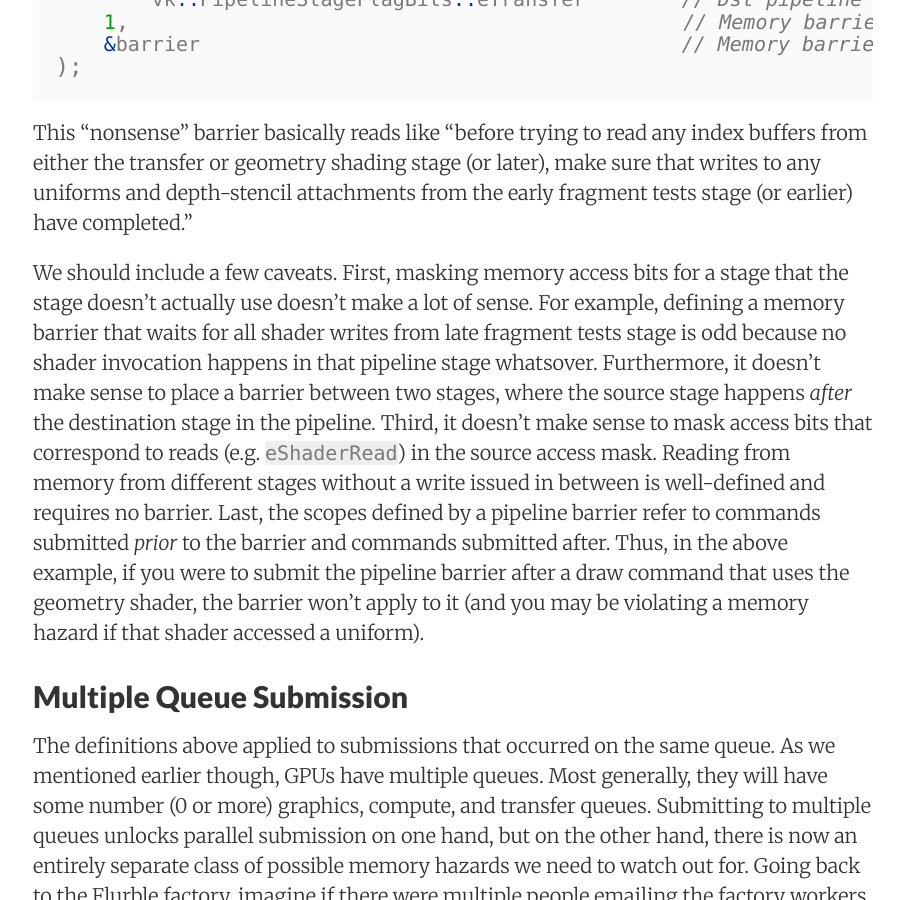
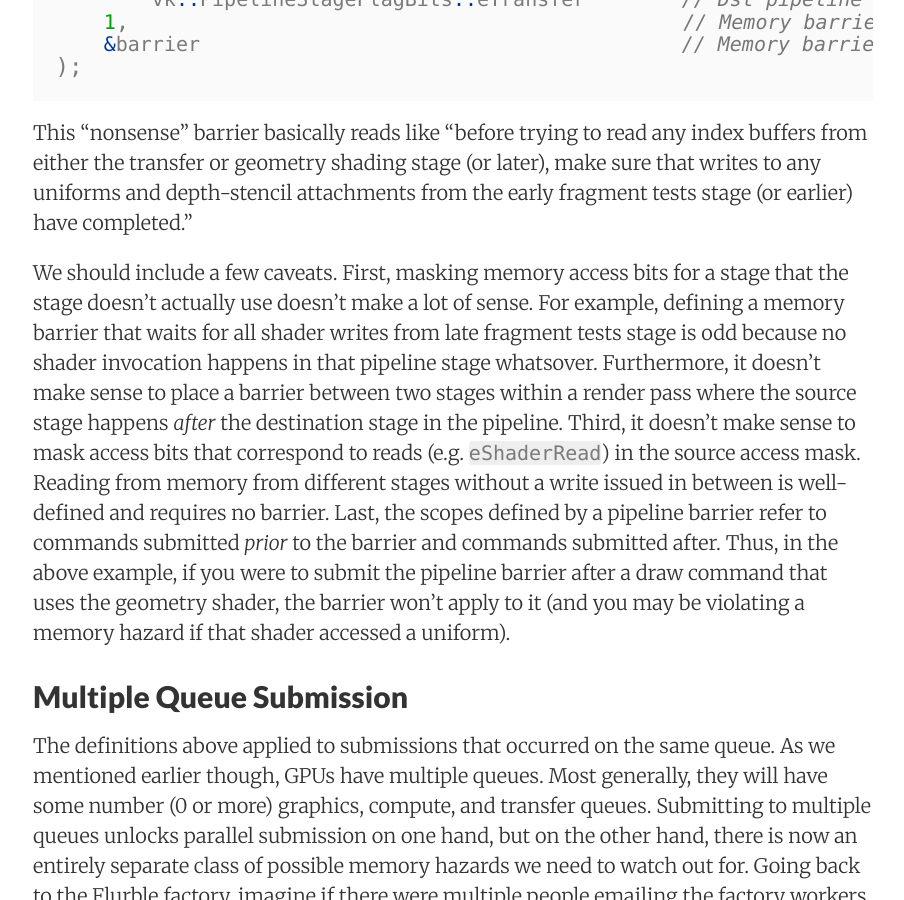
Before and after one commit to jeremyong/jeremyong.github.com, a Jekyll site: the page built from _posts/2018-11-22-vulkan-synchronization-primer.markdown, in a window 1280 px wide and 900 px high, scrolled down 5040 px. Shown: the whole window, without its empty margins (187-1091 px from the left). Built offline with Jekyll 4.4.1, drawn with Linux system fonts in a browser that asks for light colours; nearby versions of some CDN libraries; formulas are drawn with MathJax 3.

Commit message:
Clarify that pipeline stage order is only important within a render pass

```diff
--- a/_posts/2018-11-22-vulkan-synchronization-primer.markdown
+++ b/_posts/2018-11-22-vulkan-synchronization-primer.markdown
@@ -175,9 +175,9 @@ We should include a few caveats. First, masking memory access bits for a stage t
 stage doesn't actually use doesn't make a lot of sense. For example, defining a memory
 barrier that waits for all shader writes from late fragment tests stage is odd because
 no shader invocation happens in that pipeline stage whatsover. Furthermore, it doesn't make
-sense to place a barrier between two stages, where the source stage happens _after_ the
-destination stage in the pipeline. Third, it doesn't make sense to mask access bits
-that correspond to reads (e.g. `eShaderRead`) in the source access mask. Reading from
+sense to place a barrier between two stages within a render pass where the source stage
+happens _after_ the destination stage in the pipeline. Third, it doesn't make sense
+to mask access bits that correspond to reads (e.g. `eShaderRead`) in the source access mask. Reading from
 memory from different stages without a write issued in between is well-defined and requires
 no barrier. Last, the scopes defined by a pipeline barrier refer to commands submitted
 _prior_ to the barrier and commands submitted after. Thus, in the above example, if you
```
